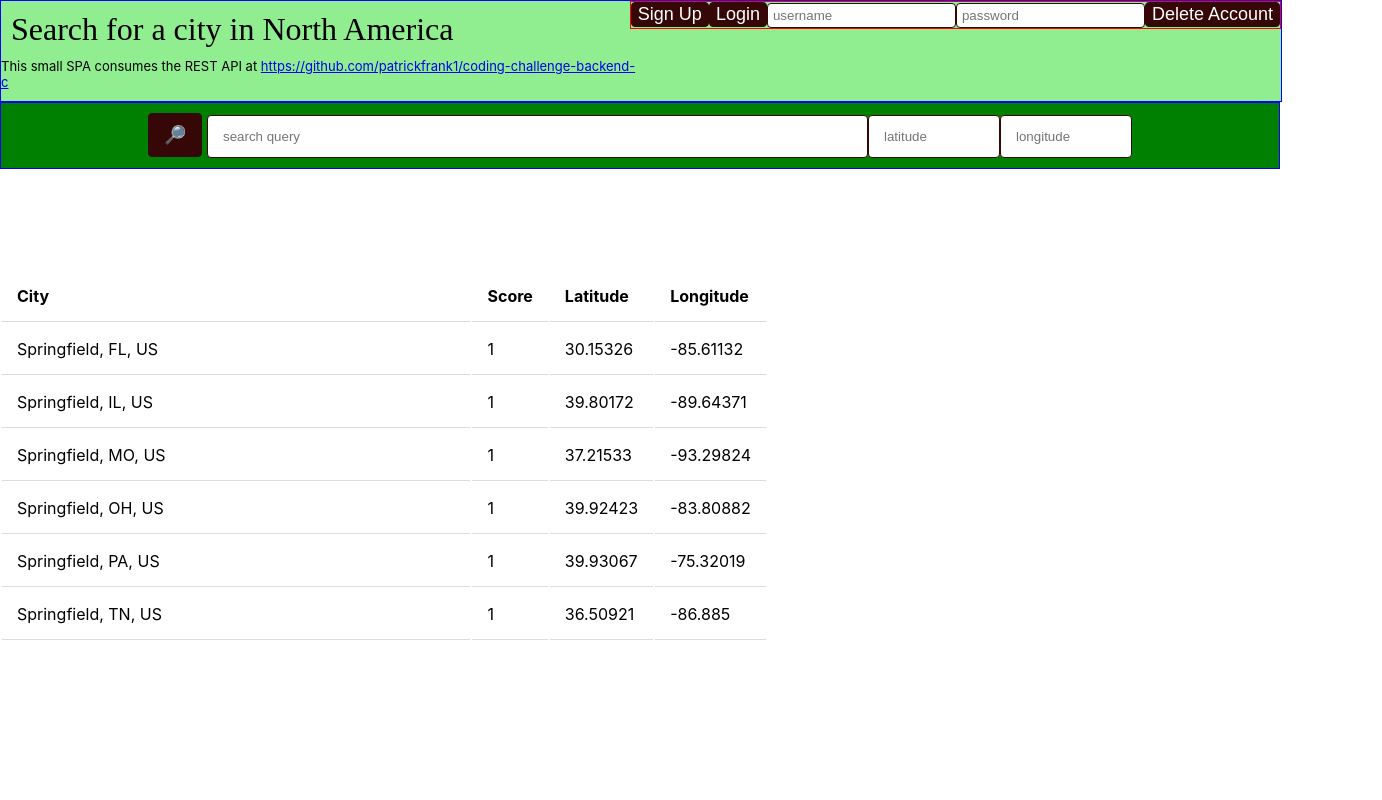
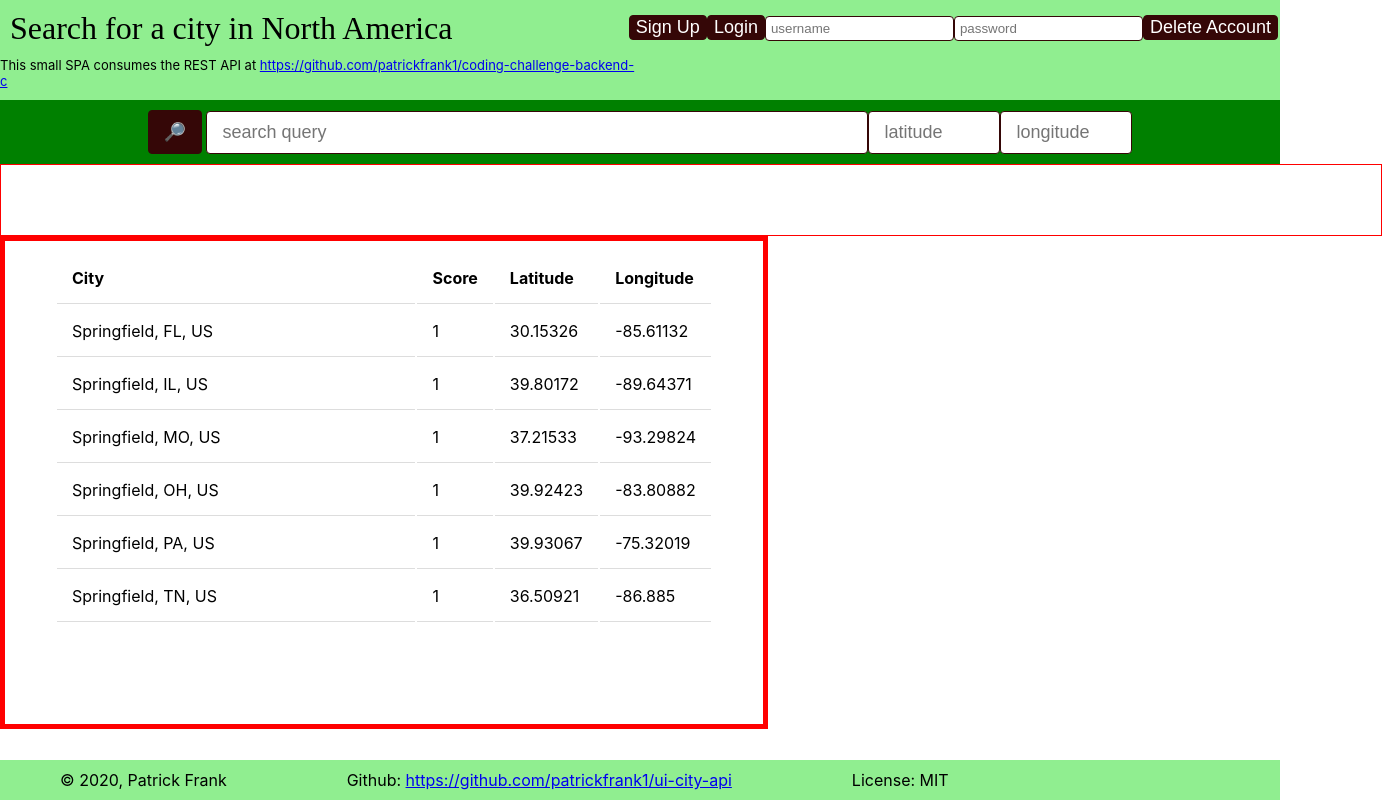
Before and after one commit to patrickfrank1/ui-city-api, a React (Create React App) app: page / in a window 1280 px wide. Shown: the whole page, 1382 px wide, since content can reach past the window. Built offline with nearby package versions, Linux system fonts and the light colour scheme; the HTML template or start-up script is replaced by a standard one.

Commit message:
Add footer, more styling

```diff
--- a/src/App.css
+++ b/src/App.css
@@ -24,10 +24,9 @@ input {
 
 /* Header */
 .loginMenu {
+  background-color: lightgreen;
   width: 100%;
   height: 100px;
-  border: 1px solid blue;
-  background-color: lightgreen;
   display: inline-block;
 }
 
@@ -48,19 +47,25 @@ input {
 
 .userConsole {
   float: right;
-  border: 1px solid red;
   display: inline;
+  padding: 15px 2px;
 }
 
 /* Search bar */
 .searchMenu {
-  border: 1px solid blue;
   padding: 10px 10px 10px 10px;
   background-color:green;
   text-align: center;
 }
 
 /* Messages to the user */
+.infobox {
+  border: 1px solid red;
+  width: 100%;
+  height: 50px;
+  padding: 10px 50px;
+}
+
 .warn {
   background-color: orange;
 }
@@ -70,3 +75,17 @@ input {
 .success {
   background-color: greenyellow;
 }
+
+/* Footer */
+.footer {
+  background-color: lightgreen;
+  padding: 10px 0px;
+  position: fixed;
+  left: 0px;
+  bottom: 0px;
+  width: 100%;
+}
+
+.footer span {
+  padding: 0px 60px;
+}
--- a/src/App.jsx
+++ b/src/App.jsx
@@ -17,7 +17,7 @@ class App extends React.Component {
   }
   handleMessage = (txt, type = 'error') => {
     this.setState({message: txt, msgType: type});
-    setTimeout(()=>{this.setState({message:''})},3000)
+    setTimeout(()=>{this.setState({message:'', msgType:''})},3000)
   }
 
   setParentState = (prop, token) => {
@@ -37,10 +37,15 @@ class App extends React.Component {
         <div className="searchMenu">
           <SearchBar handleMessage={this.handleMessage} accessToken={this.state.cookie} setData={this.setParentState('results')}/>
         </div>
-        <div className={this.state.msgType}>
+        <div className={this.state.msgType + " infobox"}>
           {this.state.message === null ? '' : this.state.message}
         </div>
         <SearchResults results={this.state.results} />
+        <div className="footer">
+          <span>&copy; 2020, Patrick Frank</span>
+          <span>Github: <a href="https://github.com/patrickfrank1/ui-city-api">https://github.com/patrickfrank1/ui-city-api</a></span>
+          <span>License: MIT</span>
+        </div>
       </div>
     );
   }
--- a/src/SearchBar.css
+++ b/src/SearchBar.css
@@ -3,7 +3,8 @@
 }
 
 .bar input {
-  padding: 13px 15px;
+  padding: 10px 15px;
+  font-size: large;
 }
 
 
--- a/src/SearchResults.css
+++ b/src/SearchResults.css
@@ -1,7 +1,8 @@
 table {
   width: 60%;
-  margin-top: 100px;
+  padding: 10px 50px 100px 50px;
   overflow-y: scroll;
+  border: 5px solid red;
 }
 
 th, td {
```
